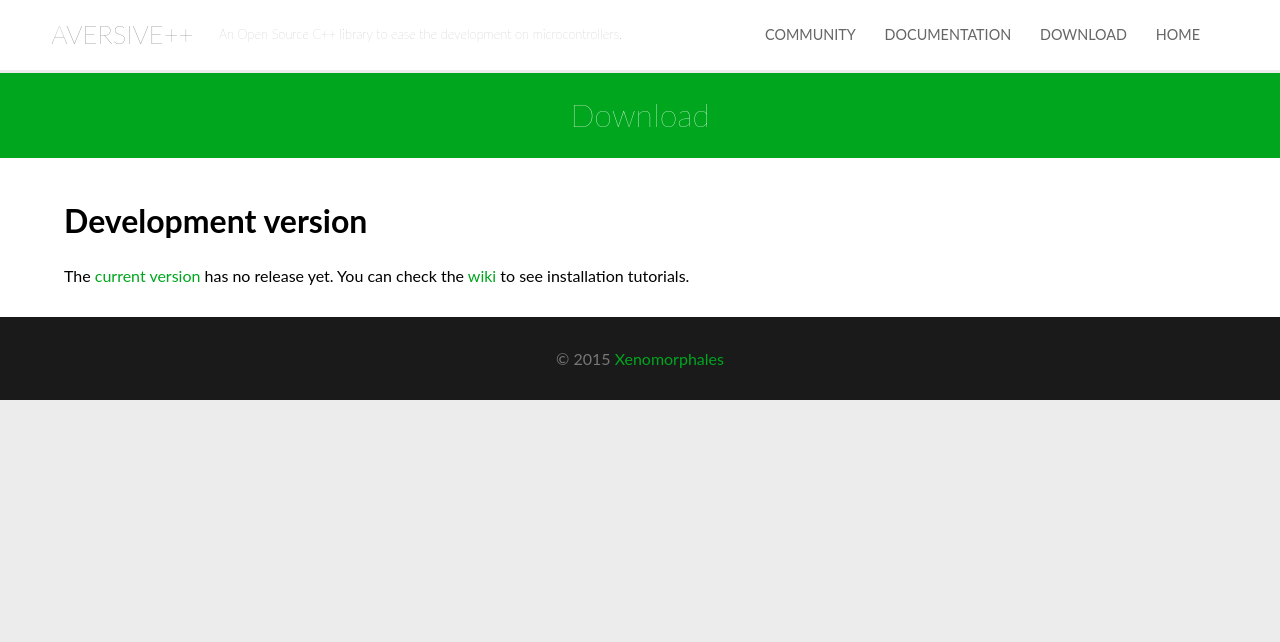
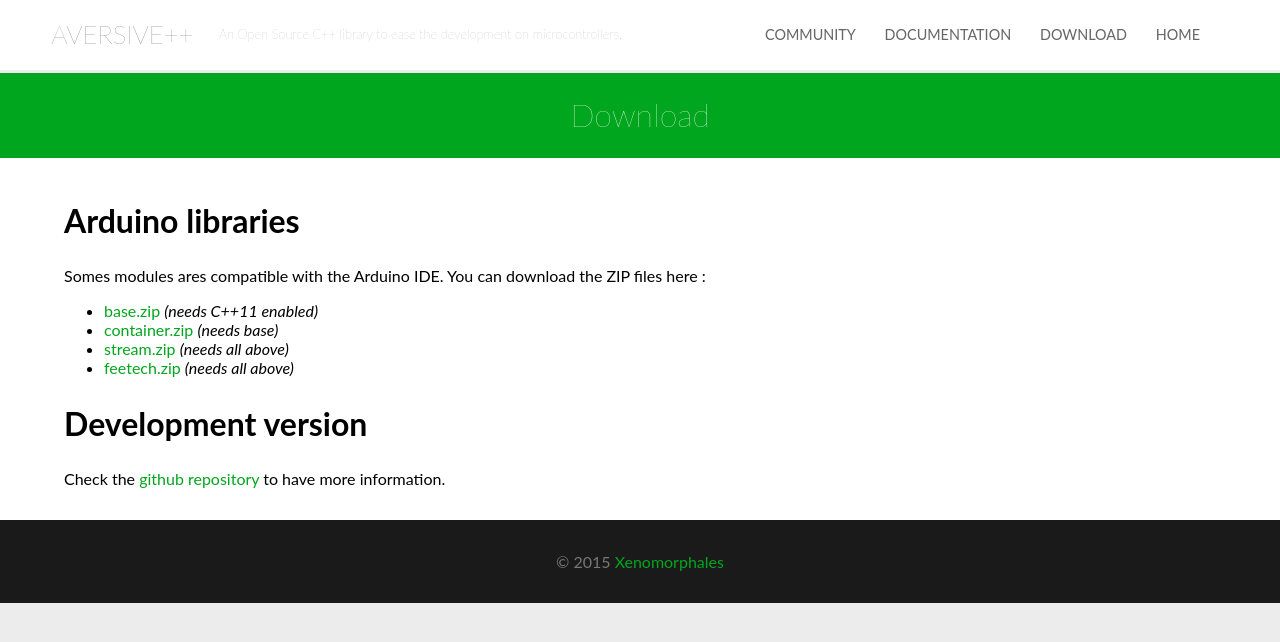
Before and after one commit to AversivePlusPlus/AversivePlusPlus.github.io, a Jekyll site: the page built from download.md, in a window 1280 px wide. Shown: the top 642 px of the page. Built offline with Jekyll 4.4.1, drawn with Linux system fonts in a browser that asks for light colours.

Commit message:
Update download.md

```diff
--- a/download.md
+++ b/download.md
@@ -4,8 +4,15 @@ title: Download
 is_main: true
 ---
 
+# Arduino libraries
+
+Somes modules ares compatible with the Arduino IDE. You can download the ZIP files here :
+
+ - [base.zip](download/arduino/base.zip)           *(needs C++11 enabled)*
+ - [container.zip](download/arduino/container.zip) *(needs base)*
+ - [stream.zip](download/arduino/stream.zip)       *(needs all above)*
+ - [feetech.zip](download/arduino/feetech.zip)     *(needs all above)*
+
 # Development version
 
-The [current version](https://github.com/AversivePlusPlus/AversivePlusPlus) has no release yet.
-You can check the [wiki](https://github.com/AversivePlusPlus/AversivePlusPlus/wiki)
-to see installation tutorials.
+Check the [github repository](https://github.com/AversivePlusPlus/AversivePlusPlus) to have more information.
```
